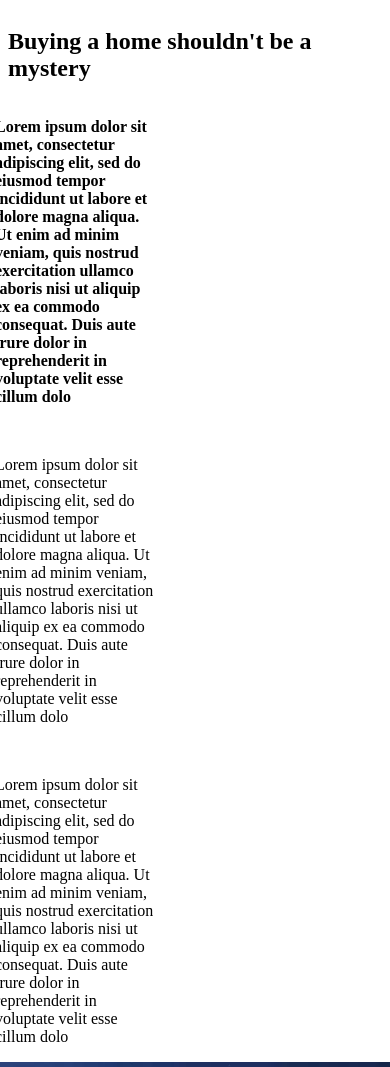
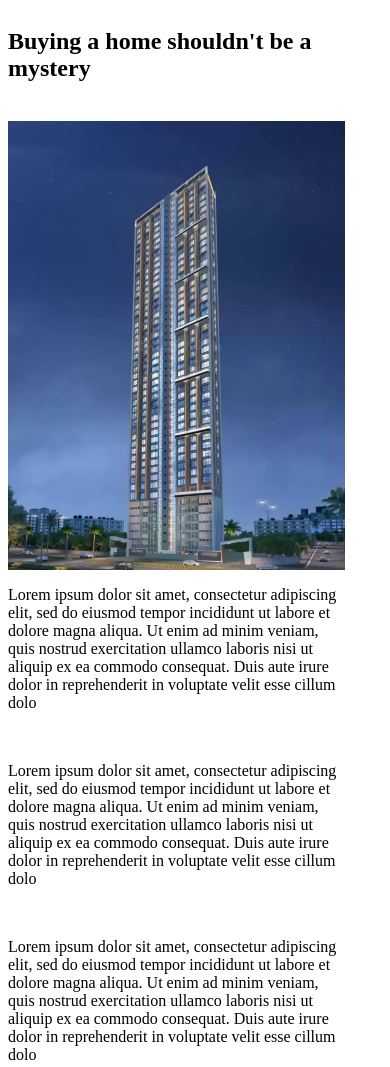
Before and after one commit to nazmieievilya/gatsby-starter-minimalr, a Gatsby site: page /components/Features in a window 390 px wide. Shown: the top 1067 px of the page. Built offline with nearby package versions, Linux system fonts and the light colour scheme; Gatsby itself is replaced by a stand-in of ours.

Commit message:
Responsive

```diff
--- a/src/pages/components/Features.js
+++ b/src/pages/components/Features.js
@@ -8,37 +8,82 @@ const FeaturesContainer = styled.div`
     justify-content: flex-start;
     flex-direction: column;
     background-color: white;
+    padding: 10px;
     width: 100%;
-    height: 700px;
+    #texts{
+      width: 40%;
+    }
+    #mobilet {
+          display: none;
+          visibility: hidden;
+        }
+
+    #imagecont {
+
+      @media (max-width: 768px) {
+        width: 90%;
+        padding-top: 5vw;
+
+      }
+    }
+    @media (max-width: 768px) {
+        display: flex;
+        flex-direction: column-reverse;
+        padding: 0;
+        #texts{
+          width: 90%;
+        }
+        #mobilet {
+          display: block;
+          visibility: visible;
+        }
+        #maint{
+          display: none;
+          visibility: hidden;
+        }
+      }
+    #contents {
+
+      @media (max-width: 768px) {
+        display: flex;
+        flex-direction: column-reverse;
+
+      }
+    }
 
 
 `
 const Features = () => {
   return (
     <FeaturesContainer>
-      <div  >
-      <h2 className='m-4' >Buying a home shouldn't be a mystery</h2>
+
+      <div   >
+      <h2 id='maint' className='m-4' >Buying a home shouldn't be a mystery</h2>
       </div>
-        <div className='d-flex f-direction-column justify-content-center align-items-center ' >
-          <div style={{width: "40%", marginRight: "1rem"}} >
-            <p style={{ fontWeight: "bold" }} >
+        <div id="contents" className='d-flex f-direction-column justify-content-center align-items-center ' >
+          <div  id='texts' >
+            <p  >
               Lorem ipsum dolor sit amet, consectetur adipiscing elit, sed do eiusmod tempor incididunt ut labore et dolore magna aliqua. Ut enim ad minim veniam, quis nostrud exercitation ullamco laboris nisi ut aliquip ex ea commodo consequat. Duis aute irure dolor in reprehenderit in voluptate velit esse cillum dolo
             </p>
             <br />
-            <p>
+            <p  >
               Lorem ipsum dolor sit amet, consectetur adipiscing elit, sed do eiusmod tempor incididunt ut labore et dolore magna aliqua. Ut enim ad minim veniam, quis nostrud exercitation ullamco laboris nisi ut aliquip ex ea commodo consequat. Duis aute irure dolor in reprehenderit in voluptate velit esse cillum dolo
             </p>
             <br />
-            <p>
+            <p  >
               Lorem ipsum dolor sit amet, consectetur adipiscing elit, sed do eiusmod tempor incididunt ut labore et dolore magna aliqua. Ut enim ad minim veniam, quis nostrud exercitation ullamco laboris nisi ut aliquip ex ea commodo consequat. Duis aute irure dolor in reprehenderit in voluptate velit esse cillum dolo
             </p>
           </div>
+          <div id='imagecont'>
           <StaticImage
-          style={{width: "400px"}}
+          style={{width: "100%"}}
           src='../../images/features.webp'
           alt='jopa'
           />
+          </div>
+
         </div>
+        <h2 id='mobilet' className='m-4' >Buying a home shouldn't be a mystery</h2>
     </FeaturesContainer>
   )
 }
--- a/src/pages/index.js
+++ b/src/pages/index.js
@@ -16,7 +16,6 @@ const IndexPage = () => {
       <Home />
       <Features />
 
-
     </>
 
   )
```
Also changed, not shown: src/pages/components/Home.js (+8 -1 lines), src/pages/components/NavBar.js (+23 -2 lines).
